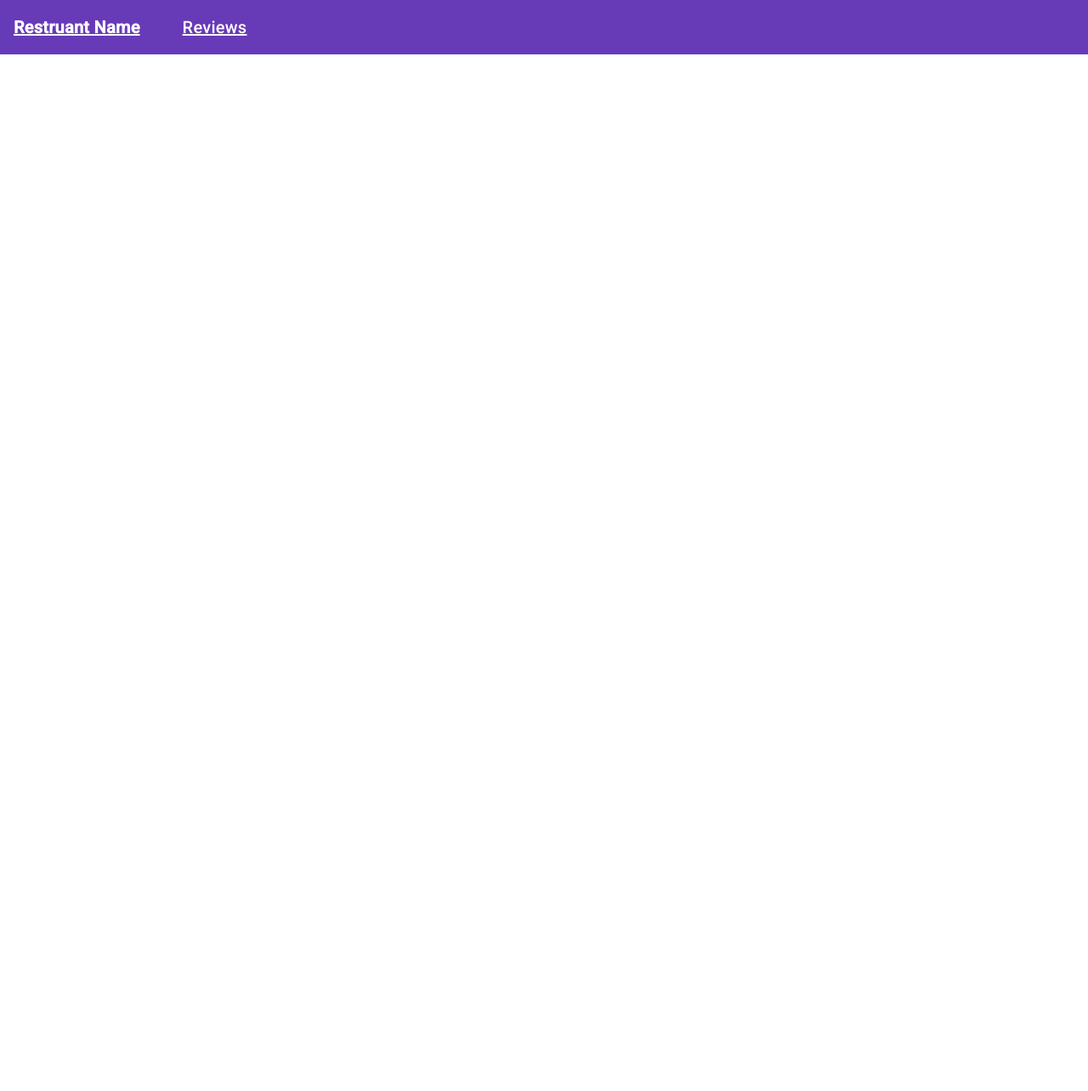
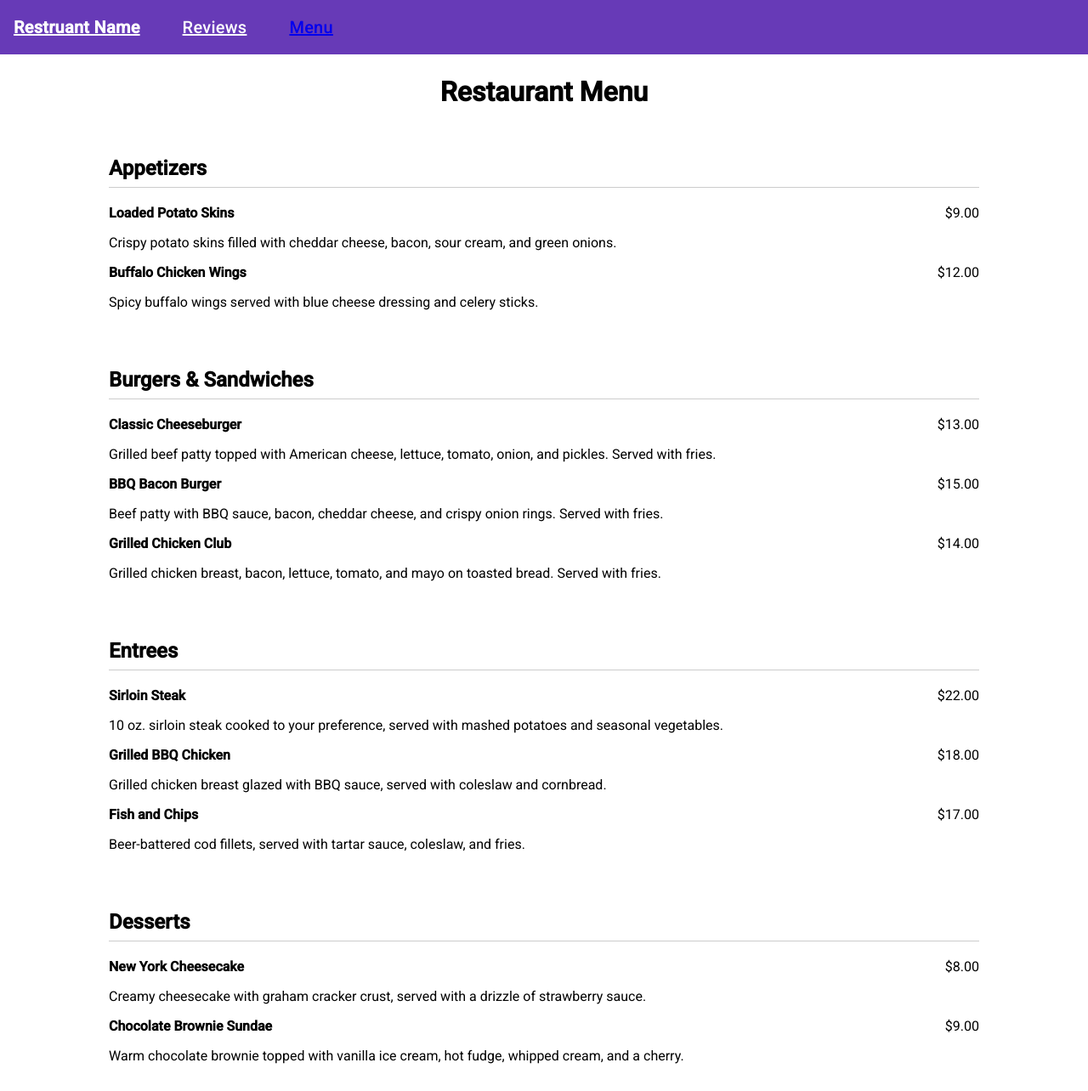
Before and after one commit to CadenHicks/INFOTC-4830-Final-Project, an Angular app in the folder final_project/: page /menu in a window 1280 px wide. Before the commit this address led to /. Shown: the whole page at 85% size. Before the commit the page ends 800 px from the top, so only its background shows below. Built offline with nearby package versions, Linux system fonts and the light colour scheme.

Commit message:
finished menu component

```diff
--- a/final_project/src/app/app.module.ts
+++ b/final_project/src/app/app.module.ts
@@ -18,6 +18,7 @@ import { ReviewListComponent } from './review/reviewcreate/review-list/review-li
 import { DisplayReviewComponent } from './display-review/display-review.component';
 import { RouterModule } from '@angular/router';
 import {MatSliderModule} from '@angular/material/slider';
+import { MenuComponent } from './menu/menu.component';
 
 @NgModule({
   declarations: [
@@ -25,7 +26,8 @@ import {MatSliderModule} from '@angular/material/slider';
     ReviewcreateComponent,
     HeadCreateComponent,
     ReviewListComponent,
-    DisplayReviewComponent
+    DisplayReviewComponent,
+    MenuComponent
   ],
   imports: [
     MatSlideToggleModule,
@@ -43,6 +45,7 @@ import {MatSliderModule} from '@angular/material/slider';
     MatSliderModule,
     RouterModule.forRoot([
       {path: 'display-review', component: DisplayReviewComponent},
+      {path: 'menu', component: MenuComponent},
     ]),
   ],
   providers: [],
--- a/final_project/src/app/head-create/head-create.component.html
+++ b/final_project/src/app/head-create/head-create.component.html
@@ -3,5 +3,7 @@
   <a class="button" id="corner" routerLink="">Restruant Name</a>
   <!-- //<span class="example-spacer"></span> -->
   <a class="button" id="review" routerLink="/display-review">Reviews</a>
+  <a class="button" id="menu" routerLink="/menu">Menu</a>
   </mat-toolbar-row>
+
 </mat-toolbar>
--- /dev/null
+++ b/final_project/src/app/menu/menu.component.css
@@ -0,0 +1,32 @@
+h1 {
+  text-align: center;
+}
+
+.menu-section {
+  width: 80%;
+  margin: 0 auto;
+  padding: 1rem;
+}
+
+h2 {
+  text-align: left;
+  border-bottom: 1px solid #ccc;
+  padding-bottom: 0.5rem;
+}
+
+ul {
+  list-style-type: none;
+  padding: 0;
+}
+
+li {
+  margin-bottom: 1rem;
+}
+
+.menu-item {
+  font-weight: bold;
+}
+
+.price {
+  float: right;
+}
--- /dev/null
+++ b/final_project/src/app/menu/menu.component.html
@@ -0,0 +1,73 @@
+<h1>Restaurant Menu</h1>
+<div class="menu-section">
+    <h2>Appetizers</h2>
+    <ul>
+        <li>
+            <span class="menu-item">Loaded Potato Skins</span>
+            <span class="price">$9.00</span>
+            <p>Crispy potato skins filled with cheddar cheese, bacon, sour cream, and green onions.</p>
+        </li>
+        <li>
+            <span class="menu-item">Buffalo Chicken Wings</span>
+            <span class="price">$12.00</span>
+            <p>Spicy buffalo wings served with blue cheese dressing and celery sticks.</p>
+        </li>
+    </ul>
+</div>
+<div class="menu-section">
+  <h2>Burgers & Sandwiches</h2>
+  <ul>
+      <li>
+          <span class="menu-item">Classic Cheeseburger</span>
+          <span class="price">$13.00</span>
+          <p>Grilled beef patty topped with American cheese, lettuce, tomato, onion, and pickles. Served with fries.</p>
+      </li>
+      <li>
+          <span class="menu-item">BBQ Bacon Burger</span>
+          <span class="price">$15.00</span>
+          <p>Beef patty with BBQ sauce, bacon, cheddar cheese, and crispy onion rings. Served with fries.</p>
+      </li>
+      <li>
+          <span class="menu-item">Grilled Chicken Club</span>
+          <span class="price">$14.00</span>
+          <p>Grilled chicken breast, bacon, lettuce, tomato, and mayo on toasted bread. Served with fries.</p>
+      </li>
+  </ul>
+</div>
+
+<div class="menu-section">
+  <h2>Entrees</h2>
+  <ul>
+      <li>
+          <span class="menu-item">Sirloin Steak</span>
+          <span class="price">$22.00</span>
+          <p>10 oz. sirloin steak cooked to your preference, served with mashed potatoes and seasonal vegetables.</p>
+      </li>
+      <li>
+          <span class="menu-item">Grilled BBQ Chicken</span>
+          <span class="price">$18.00</span>
+          <p>Grilled chicken breast glazed with BBQ sauce, served with coleslaw and cornbread.</p>
+      </li>
+      <li>
+          <span class="menu-item">Fish and Chips</span>
+          <span class="price">$17.00</span>
+          <p>Beer-battered cod fillets, served with tartar sauce, coleslaw, and fries.</p>
+      </li>
+  </ul>
+</div>
+
+<div class="menu-section">
+  <h2>Desserts</h2>
+  <ul>
+      <li>
+          <span class="menu-item">New York Cheesecake</span>
+          <span class="price">$8.00</span>
+          <p>Creamy cheesecake with graham cracker crust, served with a drizzle of strawberry sauce.</p>
+      </li>
+      <li>
+          <span class="menu-item">Chocolate Brownie Sundae</span>
+          <span class="price">$9.00</span>
+          <p>Warm chocolate brownie topped with vanilla ice cream, hot fudge, whipped cream, and a cherry.</p>
+      </li>
+  </ul>
+</div>
```
Also changed, not shown: final_project/src/app/menu/menu.component.ts (added, +10 -0 lines), 1 other file (tests, documents, lock files or other folders).
